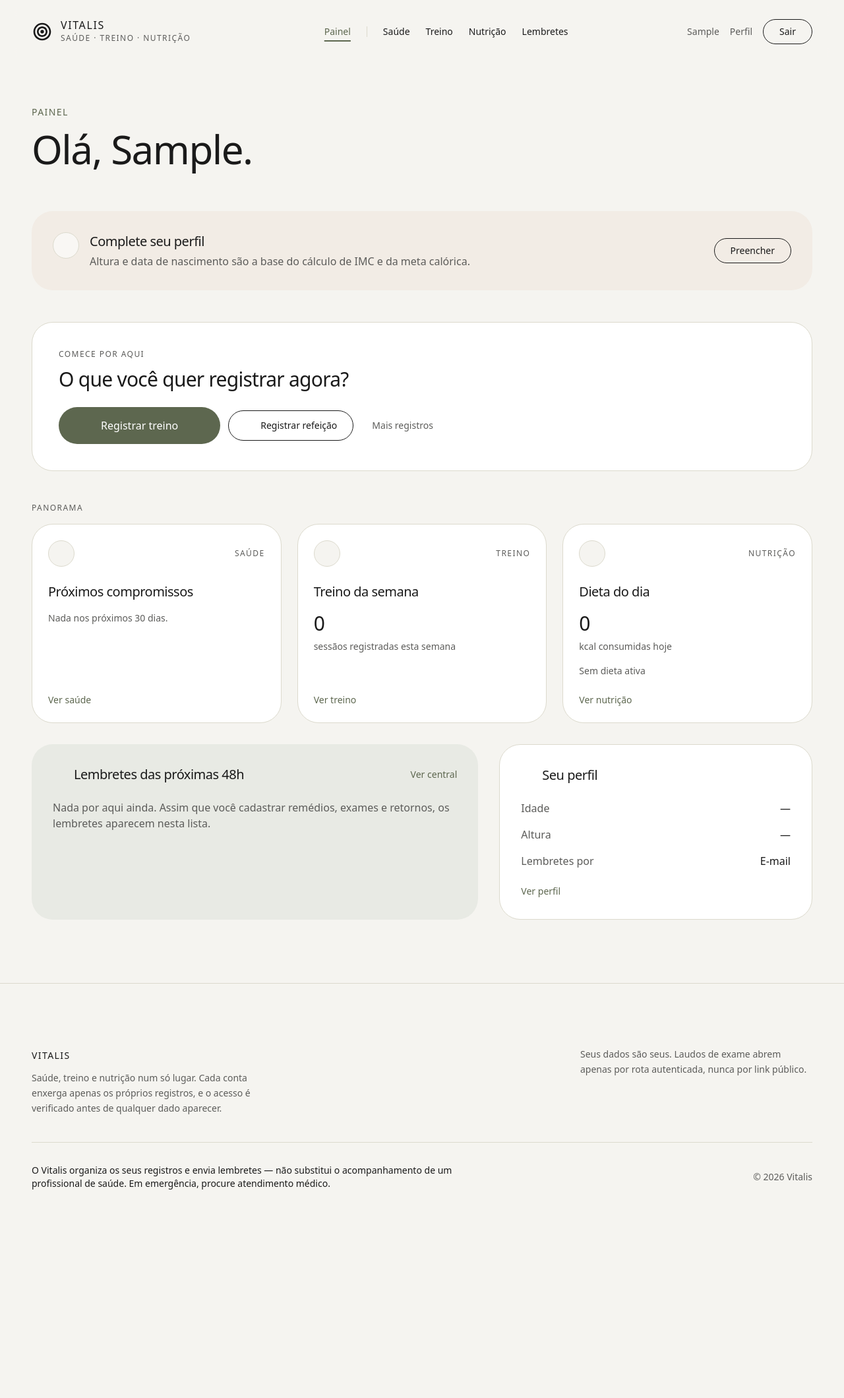
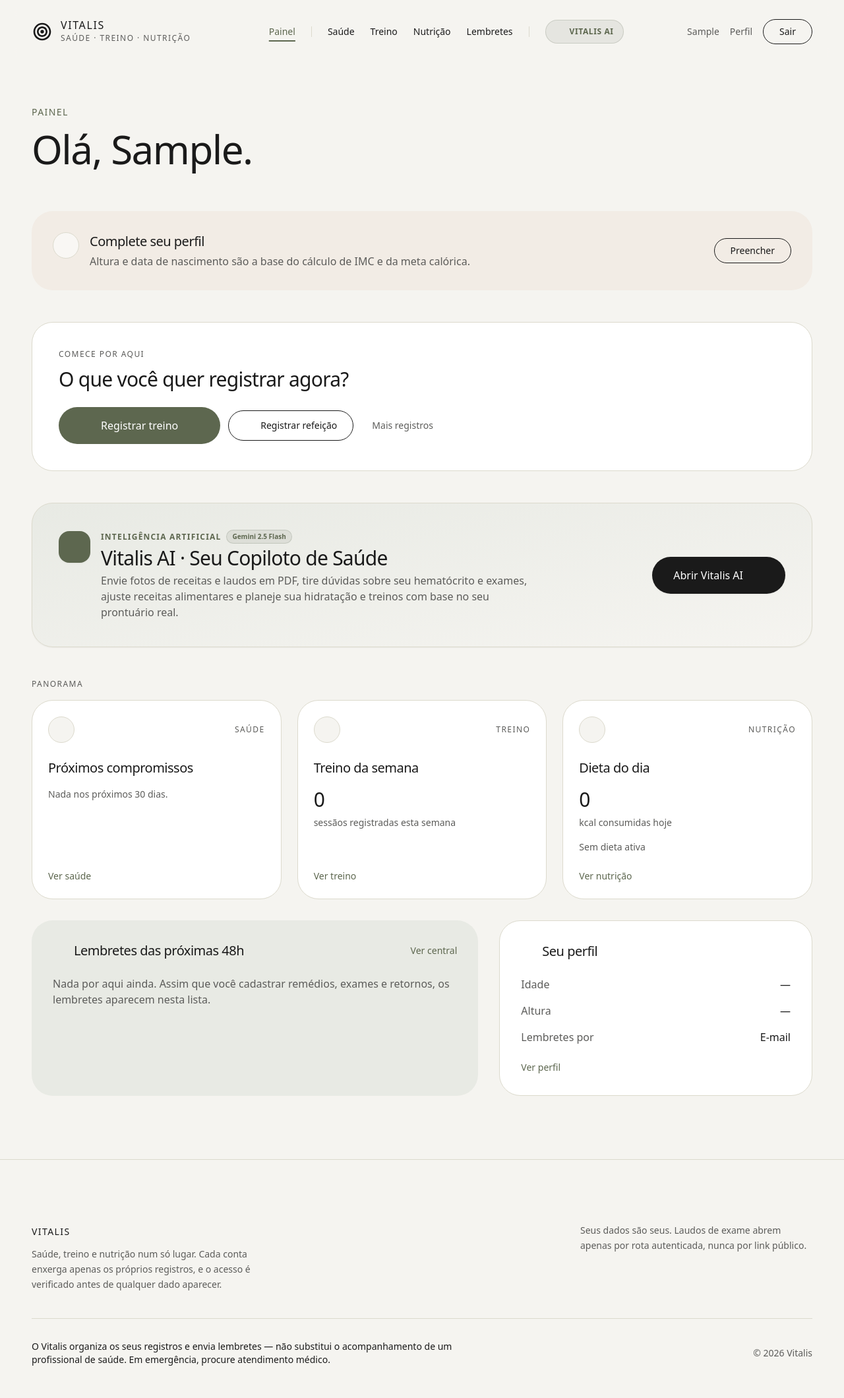
Before and after one commit to elvertoni/vitalis, a Django app: page /painel/ in a window 1280 px wide. Shown: the whole page at 66% size. Before the commit the page ends 1803 px from the top, so only its background shows below. Run offline with Django 5.2, Linux system fonts and the light colour scheme; the visitor is signed in with stand-in values (Sample User, id 1); data comes from the database, SQL or seed files in the repository; data that the repository does not hold is empty; some libraries are stand-ins or nearby versions.

Commit message:
feat(navigation): exibir atalho e cartão do Vitalis AI no menu desktop e no dashboard

```diff
--- a/templates/app_base.html
+++ b/templates/app_base.html
@@ -14,6 +14,10 @@
     <a href="{% url 'treino:index' %}" {% if namespace == 'treino' %}aria-current="page"{% endif %} class="text-sm hover:text-[#5d674f] rounded focus-visible:outline-none focus-visible:ring-2 focus-visible:ring-[#5d674f] focus-visible:ring-offset-4 transition-colors {% if namespace == 'treino' %}text-[#5d674f] font-medium underline underline-offset-8 decoration-2{% else %}text-[#1a1a1a] font-normal{% endif %}">Treino</a>
     <a href="{% url 'nutricao:index' %}" {% if namespace == 'nutricao' %}aria-current="page"{% endif %} class="text-sm hover:text-[#5d674f] rounded focus-visible:outline-none focus-visible:ring-2 focus-visible:ring-[#5d674f] focus-visible:ring-offset-4 transition-colors {% if namespace == 'nutricao' %}text-[#5d674f] font-medium underline underline-offset-8 decoration-2{% else %}text-[#1a1a1a] font-normal{% endif %}">Nutrição</a>
     <a href="{% url 'lembretes:index' %}" {% if namespace == 'lembretes' %}aria-current="page"{% endif %} class="text-sm hover:text-[#5d674f] rounded focus-visible:outline-none focus-visible:ring-2 focus-visible:ring-[#5d674f] focus-visible:ring-offset-4 transition-colors {% if namespace == 'lembretes' %}text-[#5d674f] font-medium underline underline-offset-8 decoration-2{% else %}text-[#1a1a1a] font-normal{% endif %}">Lembretes</a>
+    <span class="w-px h-4 bg-[#dcdacd]" aria-hidden="true"></span>
+    <a href="{% url 'assistente:index' %}" {% if namespace == 'assistente' %}aria-current="page"{% endif %} class="inline-flex items-center gap-2 px-3.5 py-1.5 rounded-full text-xs font-semibold uppercase tracking-wider transition-all min-h-[36px] {% if namespace == 'assistente' %}bg-[#5d674f] text-white shadow-sm{% else %}bg-[#5d674f]/10 text-[#5d674f] hover:bg-[#5d674f] hover:text-white border border-[#5d674f]/20{% endif %} focus-visible:outline-none focus-visible:ring-2 focus-visible:ring-[#5d674f] focus-visible:ring-offset-2">
+        <i data-lucide="sparkles" class="w-3.5 h-3.5 stroke-[2]"></i> Vitalis AI
+    </a>
     {% endwith %}
 {% endblock %}
 
--- a/templates/core/dashboard.html
+++ b/templates/core/dashboard.html
@@ -52,9 +52,34 @@
                         <a href="{% url 'saude:medication_create' %}" class="flex items-center gap-3 px-4 py-3 rounded-xl text-sm text-[#1a1a1a] hover:bg-[#f5f4f0] focus-visible:outline-none focus-visible:ring-2 focus-visible:ring-[#5d674f]"><i data-lucide="pill" class="w-4 h-4 stroke-[1.5]"></i>Novo medicamento</a>
                         <a href="{% url 'nutricao:weightlog_create' %}" class="flex items-center gap-3 px-4 py-3 rounded-xl text-sm text-[#1a1a1a] hover:bg-[#f5f4f0] focus-visible:outline-none focus-visible:ring-2 focus-visible:ring-[#5d674f]"><i data-lucide="scale" class="w-4 h-4 stroke-[1.5]"></i>Registrar peso</a>
                         <a href="{% url 'treino:session_create' %}" class="flex items-center gap-3 px-4 py-3 rounded-xl text-sm text-[#1a1a1a] hover:bg-[#f5f4f0] focus-visible:outline-none focus-visible:ring-2 focus-visible:ring-[#5d674f]"><i data-lucide="dumbbell" class="w-4 h-4 stroke-[1.5]"></i>Sessão avulsa</a>
+                        <span class="border-t border-[#dcdacd] my-1"></span>
+                        <a href="{% url 'assistente:index' %}" class="flex items-center gap-3 px-4 py-3 rounded-xl text-sm font-medium text-[#5d674f] hover:bg-[#5d674f]/10 focus-visible:outline-none focus-visible:ring-2 focus-visible:ring-[#5d674f]"><i data-lucide="sparkles" class="w-4 h-4 stroke-[1.5]"></i>Vitalis AI (Copiloto)</a>
                     </div>
                 </details>
             </div>
+        </section>
+
+        {# ── Cartão Copiloto Vitalis AI ─ #}
+        <section class="bg-gradient-to-br from-[#e8eae4] to-[#f5f4f0] rounded-[2rem] border border-[#dcdacd] p-8 md:p-10 mb-12 flex flex-col lg:flex-row lg:items-center justify-between gap-6 relative overflow-hidden shadow-sm" aria-labelledby="ai-copilot-title">
+            <div class="flex items-start gap-4">
+                <div class="w-12 h-12 rounded-2xl bg-[#5d674f] text-white flex items-center justify-center shrink-0 shadow-sm mt-0.5">
+                    <i data-lucide="sparkles" class="w-6 h-6 stroke-[1.5]"></i>
+                </div>
+                <div>
+                    <div class="flex items-center gap-2 mb-1">
+                        <span class="text-xs font-semibold uppercase tracking-widest text-[#5d674f]">Inteligência Artificial</span>
+                        <span class="px-2 py-0.5 rounded-full text-[10px] font-semibold bg-[#5d674f]/10 text-[#5d674f] border border-[#5d674f]/20">Gemini 2.5 Flash</span>
+                    </div>
+                    <h2 id="ai-copilot-title" class="text-2xl md:text-3xl tracking-tight font-medium text-[#1a1a1a]">Vitalis AI · Seu Copiloto de Saúde</h2>
+                    <p class="text-sm md:text-base text-[#5c5c5a] mt-1 max-w-2xl leading-relaxed">
+                        Envie fotos de receitas e laudos em PDF, tire dúvidas sobre seu hematócrito e exames, ajuste receitas alimentares e planeje sua hidratação e treinos com base no seu prontuário real.
+                    </p>
+                </div>
+            </div>
+            <a href="{% url 'assistente:index' %}" class="group inline-flex items-center gap-3 bg-[#1a1a1a] text-white px-8 py-4 rounded-full text-base font-medium hover:bg-[#5d674f] focus-visible:outline-none focus-visible:ring-2 focus-visible:ring-[#5d674f] focus-visible:ring-offset-2 transition-all shrink-0 self-start lg:self-center shadow-sm">
+                <span>Abrir Vitalis AI</span>
+                <i data-lucide="arrow-right" class="w-5 h-5 stroke-[1.5] group-hover:translate-x-1 motion-reduce:transform-none transition-transform"></i>
+            </a>
         </section>
 
         {# ── Panorama: contexto das três áreas — leitura, não chamada para ação ─ #}
```
